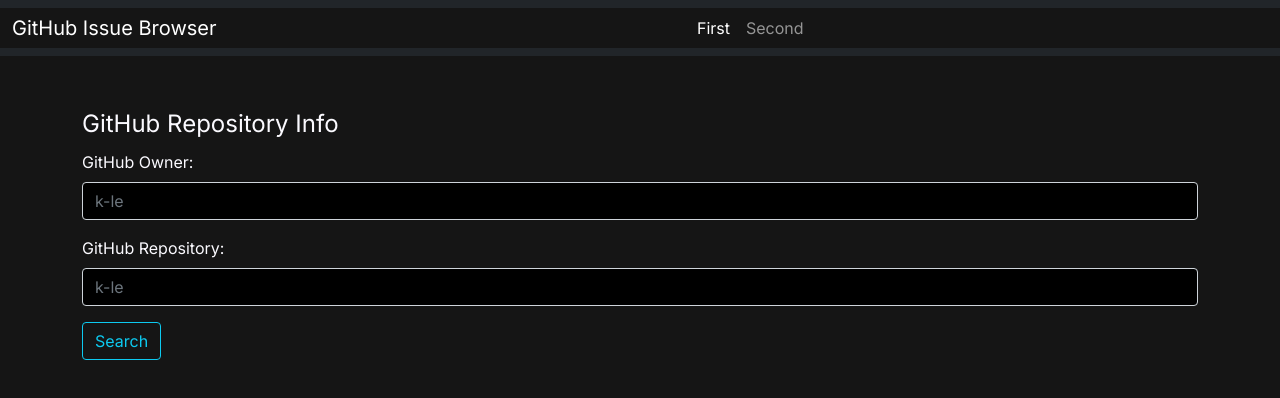
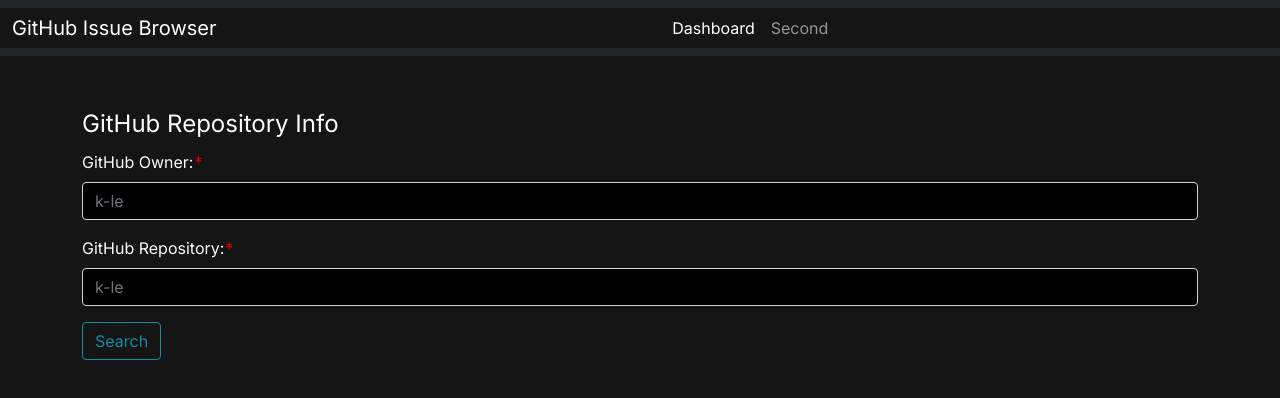
Before and after one commit to k-le/github-issue-browser, an Angular app: page /dashboard in a window 1280 px wide. Shown: the top 398 px of the page. Built offline with nearby package versions, Linux system fonts and the light colour scheme.

Commit message:
Added routing, added RepoIssues component, added GitHubAPIService for API calls

```diff
--- a/src/app/app.component.html
+++ b/src/app/app.component.html
@@ -1,5 +1,5 @@
 <main>
   <app-nav-bar></app-nav-bar>
-
-  <app-dashboard style="position: relative; top: 50px"></app-dashboard>
+  <router-outlet></router-outlet>
+  <!-- <app-dashboard style="position: relative; top: 50px"></app-dashboard> -->
 </main>
--- a/src/app/app.module.ts
+++ b/src/app/app.module.ts
@@ -8,15 +8,18 @@
 import { NgbModule } from '@ng-bootstrap/ng-bootstrap';
 import { DashboardComponent } from './dashboard/dashboard.component';
 import { NavBarComponent } from './nav-bar/nav-bar.component';
+import { AppRoutingModule } from './app-routing.module';
+import { RepoIssuesComponent } from './repo-issues/repo-issues.component';
 
 @NgModule({
-  declarations: [AppComponent, DashboardComponent, NavBarComponent],
+  declarations: [AppComponent, DashboardComponent, NavBarComponent, RepoIssuesComponent],
   imports: [
     BrowserModule,
     FormsModule,
     ReactiveFormsModule,
     HttpClientModule,
     NgbModule,
+    AppRoutingModule,
   ],
   providers: [],
   bootstrap: [AppComponent],
--- a/src/app/dashboard/dashboard.component.css
+++ b/src/app/dashboard/dashboard.component.css
@@ -1,5 +1,12 @@
 .form-control {
   background-color: black;
+}
+
+.form-label.required:after {
+  color: #d00;
+  content: "*";
+  position: relative;
+  margin-left: 1px;
 }
 
 textarea:focus,
--- a/src/app/dashboard/dashboard.component.html
+++ b/src/app/dashboard/dashboard.component.html
@@ -1,30 +1,54 @@
-<div class="container">
+<div class="container" style="position: relative; top: 50px">
   <form [formGroup]="gitInfoForm" (ngSubmit)="onSubmit()">
     <fieldset>
       <legend>GitHub Repository Info</legend>
       <div class="form-group mb-3">
-        <label for="GitHub Owner" class="form-label">GitHub Owner:</label>
+        <label for="GitHub Owner" class="form-label required"
+          >GitHub Owner:</label
+        >
         <input
           id="owner"
           type="text"
           formControlName="owner"
           placeholder="k-le"
           class="form-control"
+          required
         />
       </div>
+      <div
+        *ngIf="owner.invalid && (owner.dirty || owner.touched)"
+        class="alert alert-danger"
+      >
+        GitHub Owner is required and must be at least 1 character long.
+      </div>
       <div class="form-group mb-3">
-        <label for="repo" class="form-label">GitHub Repository:</label>
+        <label for="repo" class="form-label required">GitHub Repository:</label>
         <input
           id="repo"
           type="text"
           formControlName="repo"
           placeholder="k-le"
           class="form-control"
+          required
         />
       </div>
+      <div
+        *ngIf="repo.invalid && (repo.dirty || repo.touched)"
+        class="alert alert-danger"
+      >
+        GitHub Repository is required and must be at least 1 character long.
+      </div>
       <div>
-        <button class="btn btn-outline-info" type="submit">Search</button>
+        <button
+          [disabled]="gitInfoForm.invalid"
+          class="btn btn-outline-info"
+          type="submit"
+        >
+          Search
+        </button>
       </div>
     </fieldset>
   </form>
 </div>
+
+<router-outlet></router-outlet>
--- a/src/app/dashboard/dashboard.component.ts
+++ b/src/app/dashboard/dashboard.component.ts
@@ -1,5 +1,11 @@
 import { Component, OnInit } from '@angular/core';
 import { FormBuilder } from '@angular/forms';
+import { Validators } from '@angular/forms';
+import { Router } from '@angular/router';
+import { Observable } from 'rxjs';
+
+import { GitHubAPIService } from '../git-hub-api.service';
+import { GitIssue } from '../GitIssue';
 
 @Component({
   selector: 'app-dashboard',
@@ -8,18 +14,36 @@
 })
 export class DashboardComponent implements OnInit {
   gitInfoForm = this.formBuilder.group({
-    owner: '',
-    repo: '',
+    owner: ['', [Validators.required, Validators.minLength(1)]],
+    repo: ['', [Validators.required, Validators.minLength(1)]],
   });
 
-  constructor(private formBuilder: FormBuilder) {}
+  constructor(
+    private formBuilder: FormBuilder,
+    private gitAPIService: GitHubAPIService,
+    private router: Router
+  ) {}
 
   ngOnInit(): void {}
 
+  get owner() {
+    return this.gitInfoForm.get('owner');
+  }
+
+  get repo() {
+    return this.gitInfoForm.get('repo');
+  }
+
   onSubmit(): void {
-    window.alert(`Searching:\n
-    Owner: ${this.gitInfoForm.value.owner}\n
-    Repo: ${this.gitInfoForm.value.repo}`);
-    this.gitInfoForm.reset();
+    const gitOwner: string = this.gitInfoForm.value.owner;
+    const gitRepo: string = this.gitInfoForm.value.repo;
+
+    if (this.gitInfoForm.valid) {
+      window.alert(`Searching:
+    Owner: ${gitOwner}
+    Repo: ${gitRepo}`);
+      this.router.navigateByUrl(`/issues/${gitOwner}/${gitRepo}`);
+      this.gitInfoForm.reset();
+    }
   }
 }
--- a/src/app/git-hub-api.service.ts
+++ b/src/app/git-hub-api.service.ts
@@ -18,7 +18,7 @@
    * @param repo Designated GitHub repository.
    * @returns Endpoint URL of GitHub API to fetch data from.
    */
-  getIssuesURL(owner: string, repo: string): string {
+  private getIssuesURL(owner: string, repo: string): string {
     const repoIssuesURL: string = `https://api.github.com/repos/${owner}/${repo}/issues`;
     return repoIssuesURL;
   }
@@ -28,7 +28,8 @@
    * @param issueUrl Endpoint URL of GitHub API to fetch issues from.
    * @returns Observable of type GitIssue that contains all issues fetched from the repository.
    */
-  getGitHubIssues(issueUrl: string): Observable<GitIssue[]> {
-    return this.http.get<GitIssue[]>(issueUrl);
+  getGitHubIssues(owner: string, repo: string): Observable<GitIssue[]> {
+    const repoIssuesUrl: string = this.getIssuesURL(owner, repo);
+    return this.http.get<GitIssue[]>(repoIssuesUrl);
   }
 }
--- a/src/app/nav-bar/nav-bar.component.html
+++ b/src/app/nav-bar/nav-bar.component.html
@@ -7,12 +7,14 @@
     <div class="collapse navbar-collapse">
       <ul ngbNav #nav="ngbNav" class="navbar-nav">
         <li ngbNavItem class="nav-item">
-          <a ngbNavLink href="#" class="nav-link">First</a>
+          <a ngbNavLink routerLink="/dashboard" class="nav-link">Dashboard</a>
         </li>
         <li ngbNavItem class="nav-item">
-          <a ngbNavLink href="#" class="nav-link">Second</a>
+          <a ngbNavLink routerLink="" class="nav-link">Second</a>
         </li>
       </ul>
     </div>
   </div>
 </nav>
+
+<router-outlet></router-outlet>
--- /dev/null
+++ b/src/app/repo-issues/repo-issues.component.html
@@ -0,0 +1 @@
+<p>repo-issues works!</p>
--- /dev/null
+++ b/src/app/repo-issues/repo-issues.component.ts
@@ -0,0 +1,20 @@
+import { Component, OnInit } from '@angular/core';
+import { ActivatedRoute } from '@angular/router';
+import { Location } from '@angular/common';
+
+import { GitHubAPIService } from '../git-hub-api.service';
+
+@Component({
+  selector: 'app-repo-issues',
+  templateUrl: './repo-issues.component.html',
+  styleUrls: ['./repo-issues.component.css'],
+})
+export class RepoIssuesComponent implements OnInit {
+  constructor(
+    private route: ActivatedRoute,
+    private location: Location,
+    private gitAPIService: GitHubAPIService
+  ) {}
+
+  ngOnInit(): void {}
+}
```
Also changed, not shown: src/app/app-routing.module.ts (added, +17 -0 lines), src/app/repo-issues/repo-issues.component.css (added), 1 other file (tests, documents, lock files or other folders).
